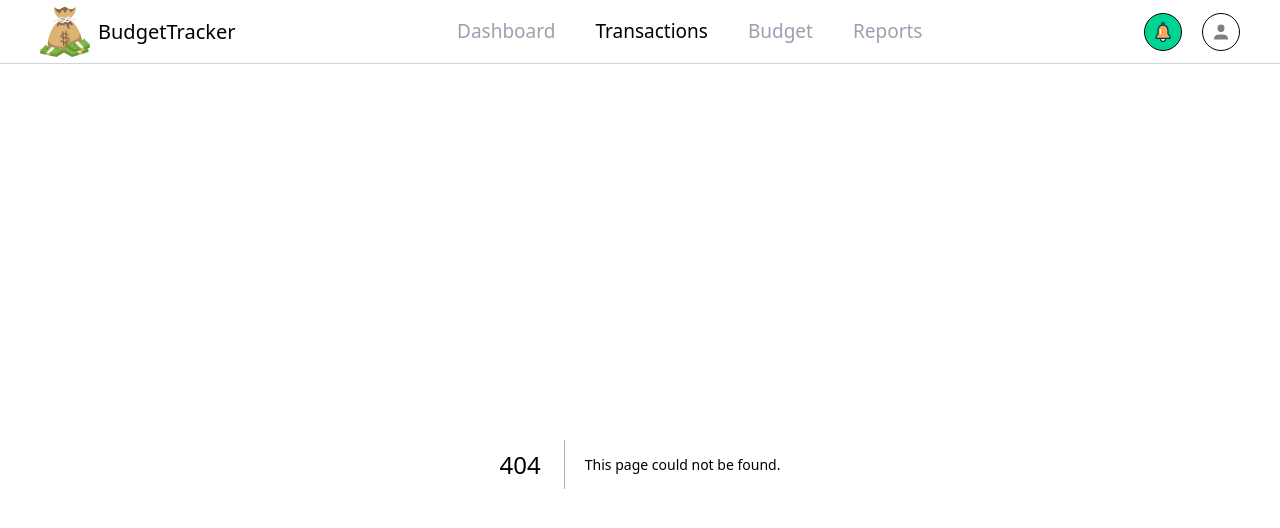
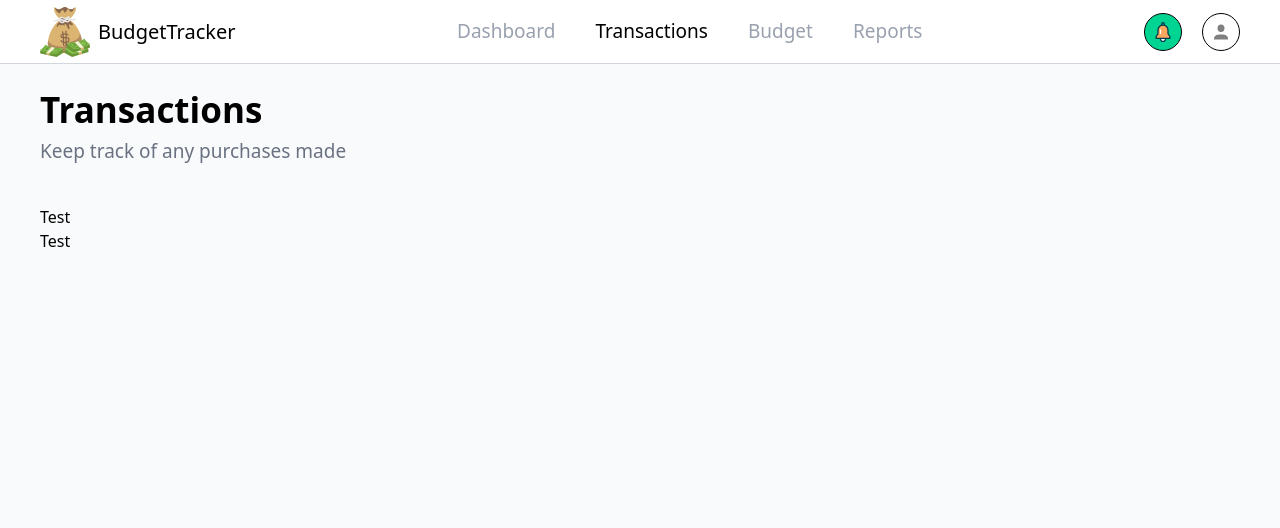
Before and after one commit to corycamp/BudgetTracker, a Next.js app: page /Transactions in a window 1280 px wide. Before the commit this address had no page. Shown: the top 528 px of the page. Built offline with nearby package versions, Linux system fonts and the light colour scheme.

Commit message:
Added transaction page

```diff
--- /dev/null
+++ b/src/app/Transactions/page.tsx
@@ -0,0 +1,27 @@
+import { TransactionsText } from "../common/constants";
+import PageProvier from "../components/PageProvider";
+
+
+const Transactions =()=>{
+
+    return (
+         <PageProvier
+      pageName={TransactionsText.heading}
+      pageSubHeading={TransactionsText.subHeading}
+    >
+        <div className="flex flex-col lg:flex-row w-full h-full">
+            {/* Amount and date section */}
+            <div className="flex flex-row lg:flex-col">
+                <div>
+                    Test
+                </div>
+                <div>
+                    Test
+                </div>
+            </div>
+        </div>
+        </PageProvier>
+    )
+}
+
+export default Transactions;
--- a/src/app/common/constants.ts
+++ b/src/app/common/constants.ts
@@ -10,3 +10,8 @@ export const DashboardText={
     heading:"Dashboard",
     subHeading:"Overview of your financial status"
 }
+
+export const TransactionsText={
+    heading:"Transactions",
+    subHeading:"Keep track of any purchases made"
+}
```
